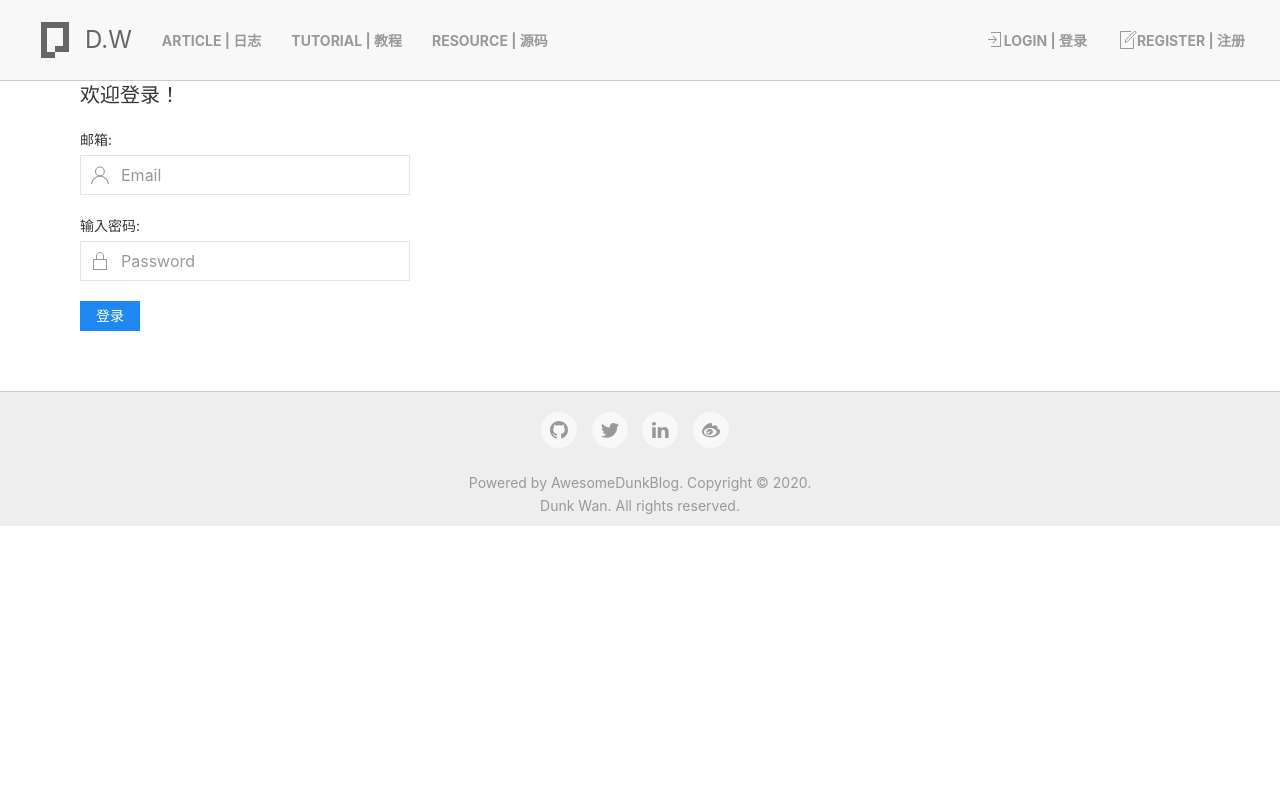
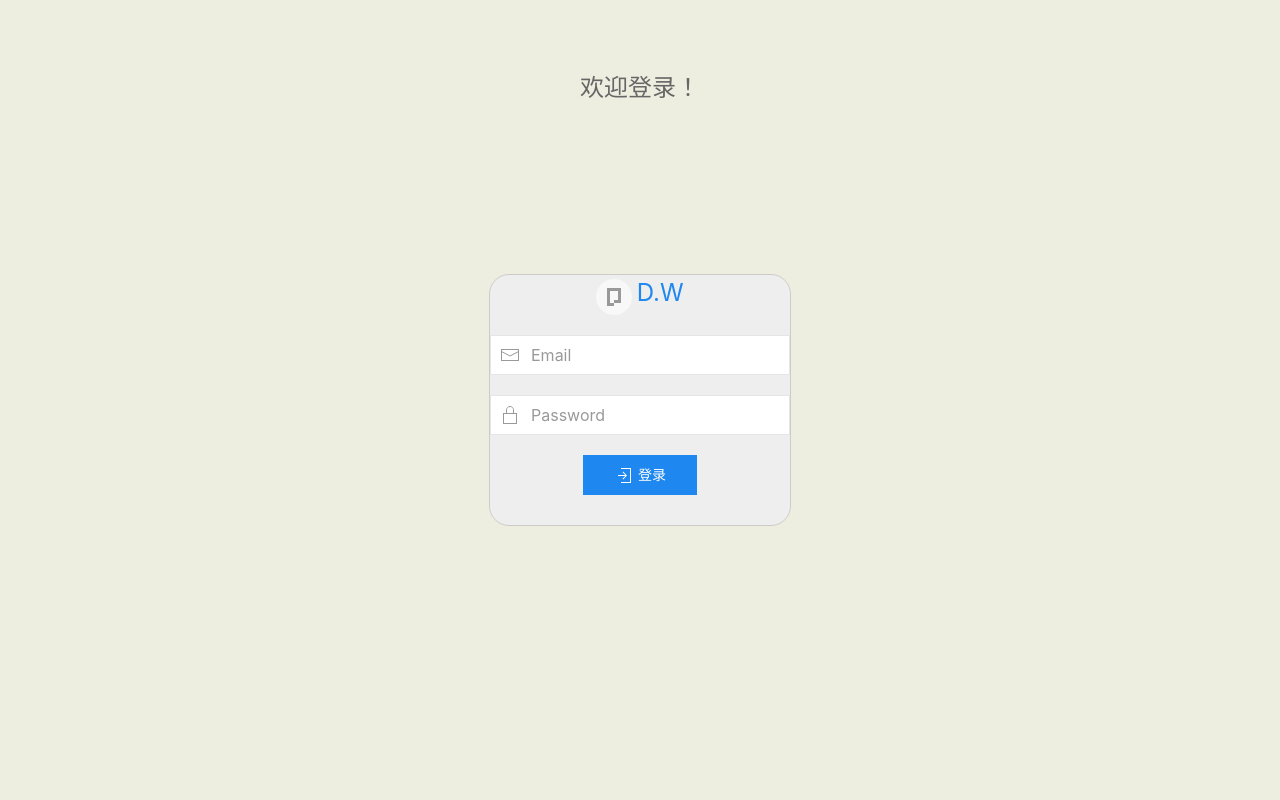
Before and after one commit to wy471x/personal_microblog, a Python web app: template www/templates/signin.html in a window 1280 px wide. Run offline with Jinja, Linux system fonts and the light colour scheme; the template is opened without the code that fills it, so the values that code supplies are empty.

Commit message:
newest update

```diff
--- a/backup/signin.html
+++ b/backup/signin.html
@@ -34,8 +34,8 @@
 {% endblock %}
 
 {% block content %}
-        <div class="uk-grid">
-            <div class="uk-width-1-1">
+
+   <div class="uk-width-1-1 uk-margin-medium">
        <h4>欢迎登录！</h4>
        <form id="vm" v-on="submit: submit" class="uk-form-stacked">
            <div class="uk-margin">
@@ -61,6 +61,5 @@
            </div>
        </form>
    </div>
-        </div>
 
 {% endblock %}
--- a/www/handlers.py
+++ b/www/handlers.py
@@ -116,7 +116,7 @@ async def index(*, page='1'):
 @get('/blog/{id}')
 async def get_blog(id):
     blog = await Blog.find(id)
-    comments = Comment.findAll('blog_id=?', [id], orderBy='created_at desc')
+    comments = await Comment.findAll('blog_id=?', [id], orderBy='created_at desc')
     for c in comments:
         c.html_content = text2html(c.content)
     blog.html_content = markdown2.markdown(blog.content)
--- a/www/static/css/awesome.css
+++ b/www/static/css/awesome.css
@@ -60,7 +60,7 @@ html, body{
 flex-direction: column;
 }
 
-header{
+.head{
     background: #eee;
     border-bottom: 1px solid #ccc;
     width: 100%;
@@ -74,10 +74,10 @@ header{
 }
 
 
-footer{
+.foot{
     background: #eee;
     border-top: 1px solid #ccc;
     width: 100%;
-    bottom: 0px;
+    bottom: 0;
     flex: 0 0 auto;
 }
--- /dev/null
+++ b/www/static/css/signin.css
@@ -0,0 +1,16 @@
+.signin{
+     position: absolute;
+     top: 50%;
+     left:50%;
+     transform: translate(-50%, -50%);
+     border-radius: 20px;
+     border: 1px solid #ccc;
+     width: 300px;
+     height: 250px;
+     background: #eee;
+     text-align: center;
+}
+
+html {
+    background-color: #eeeee0;
+}
--- a/www/templates/__base__.html
+++ b/www/templates/__base__.html
@@ -46,7 +46,7 @@
     <!-- body for navigation page -->
     <body>
         <div class="container">
-        <header class="uk-visible@m">
+        <div class="uk-visible@m head uk-margin-bottom">
         <!-- UI -->
         <nav class="uk-navbar-container" uk-navbar>
             <div class="uk-navbar-left">
@@ -79,9 +79,9 @@
                 </ul>
             </div>
         </nav>
-        </header>
+        </div>
 
-        <header class="uk-hidden@m">
+        <div class="uk-hidden@m head">
         <nav class="uk-navbar-container" uk-navbar>
             <div class="uk-navbar-left">
                 <a class="uk-navbar-item uk-logo" href="/">
@@ -114,7 +114,7 @@
                 </ul>
             </div>
         </nav>
-        </header>
+        </div>
 
         <div class="main">
         <div class="uk-container uk-container-center">
@@ -127,7 +127,7 @@
         </div>
 
         <!-- icon and website information in buttom of page -->
-        <footer>
+        <div class="foot uk-margin-top">
         <div class="uk-container uk-container-center uk-text-center">
         <div class="uk-panel uk-margin-top uk-margin-bottom">
             <p>
@@ -140,7 +140,7 @@
             <p class="uk-text-meta" style="line-height: 0px; padding: 0px 0; margin: 0px 0;"><a href="#" target="_blank">Dunk Wan</a>. All rights reserved.</p>
         </div>
         </div>
-        </footer>
+        </div>
     </div>
     </body>
 </html>
--- a/www/templates/signin.html
+++ b/www/templates/signin.html
@@ -1,8 +1,18 @@
-{% extends '__base__.html'  %}
-
-{% block title %}登录{% endblock %}
-
-{% block beforehead %}
+<!DOCTYPE html>
+<html>
+<head>
+    <meta charset="utf-8" />
+    <title>登录 | D.W</title>
+    <link rel="stylesheet" href="/static/css/uikit.min.css">
+    <link rel="stylesheet" href="/static/css/uikit-rtl.min.css">
+    <link rel="stylesheet" href="/static/css/signin.css" />
+    <script src="/static/js/jquery.min.js"></script>
+    <script src="/static/js/sha1.min.js"></script>
+    <script src="/static/js/uikit.min.js"></script>
+    <script src="/static/js/uikit-icons.min.js"></script>
+    <script src="/static/js/sticky.min.js"></script>
+    <script src="/static/js/vue.min.js"></script>
+    <script src="/static/js/awesome.js"></script>
     <script>
 $(function() {
     var vmAuth = new Vue({
@@ -14,52 +24,60 @@
         methods: {
             submit: function(event) {
                 event.preventDefault();
-                        var $form = $('#vm');
-                        var email = this.email.trim().toLowerCase();
-                        var data = {
+                var
+                    $form = $('#vm'),
+                    email = this.email.trim().toLowerCase(),
+                    data = {
                         email: email,
-                                passwd: this.passwd==='' ? '' : CryptoJS.SHA1(email + ':' + this.passwd).toString()
+                        passwd: this.passwd==='' ? '' :
+                            CryptoJS.SHA1(email + ':' + this.passwd).toString()
                     };
-                        $form.postJSON('/api/authenticate', data, function(err, result){
-                                if(! err){
+                $form.postJSON('/api/authenticate', data, function(err, result) {
+                    if (! err) {
                         location.assign('/');
                     }
                 });
             }
         }
     });
-			$('#vm').show();
 });
     </script>
-{% endblock %}
-
-{% block content %}
-
-   <div class="uk-width-1-1 uk-margin-medium">
-       <h4>欢迎登录！</h4>
-       <form id="vm" v-on="submit: submit" class="uk-form-stacked">
+</head>
+<body>
+    <div class="uk-margin-large-top" style="text-align: center;">
+        <p class="uk-text-large">欢迎登录！</p>
+    </div>
+    <div class="signin">
+            <p>
+                <a href="/" class="uk-icon-button">
+                    <i uk-icon="pagekit"></i>
+                </a>
+                <a href="/" class="uk-text-large"> D.W</a>
+            </p>
+            <form id="vm" v-on="submit: submit">
                 <div class="uk-margin">
-               <label class="uk-form-label" for="form-stacked-text">邮箱:</label>
                 <div class="uk-inline">
-                   <span class="uk-form-icon" uk-icon="icon: user"></span>
-                   <input v-model="email" name="email" type="text" placeholder="Email"
-                       maxlength="50" class="uk-input">
+                        <span class="uk-form-icon" uk-icon="mail"></span>
+                        <input v-model="email" name="email" type="text"
+                        placeholder="Email" maxlength="50" class="uk-input">
                 </div>
                 </div>
                 <div class="uk-margin">
-               <label class="uk-form-label">输入密码:</label>
                 <div class="uk-inline">
-                   <span class="uk-form-icon uk-form-icon-flip" uk-icon="icon: lock"></span>
-                   <input v-model="passwd" name="passwd" type="password" placeholder="Password"
-                       maxlength="50" class="uk-input">
+                        <span class="uk-form-icon uk-form-icon-flip" uk-icon="lock"></span>
+                        <input v-model="passwd" name="passwd" type="password"
+                        placeholder="Password" maxlength="50" class="uk-input">
                 </div>
                 </div>
                 <div class="uk-margin">
-               <button type="submit" class="uk-button uk-button-primary uk-button-small">
+                <div class="uk-inline">
+                    <button type="submit" class="uk-width-1-1 uk-button uk-button-primary">
+                        <i uk-icon="sign-in"></i>
                         登录
                     </button>
                 </div>
+                </div>
             </form>
     </div>
-
-{% endblock %}
+</body>
+</html>
```
Also changed, not shown: www/templates/blog.html (+14 -6 lines), res/galaxy.jpg (added), www/images/galaxy.jpg (added), www/static/js/uikit.min.js. Lines whose indentation alone changed are shown as unchanged.
